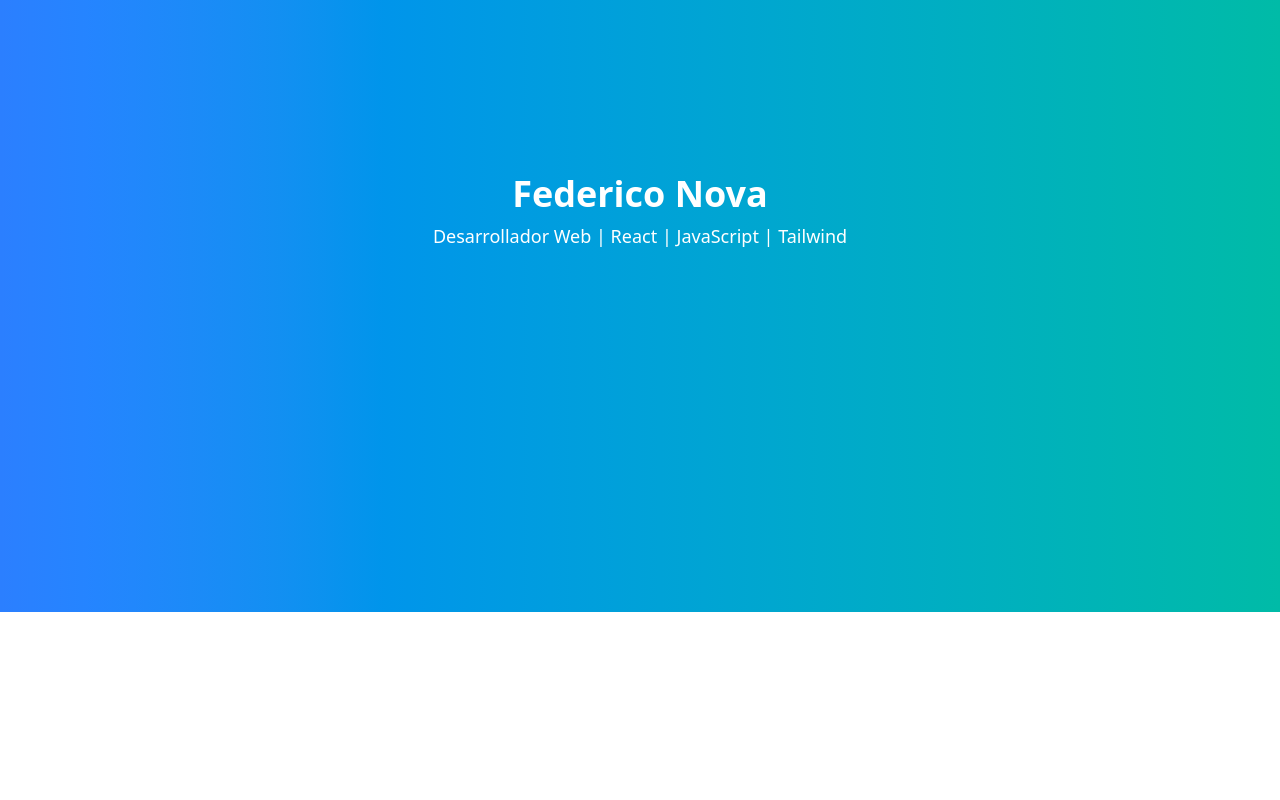
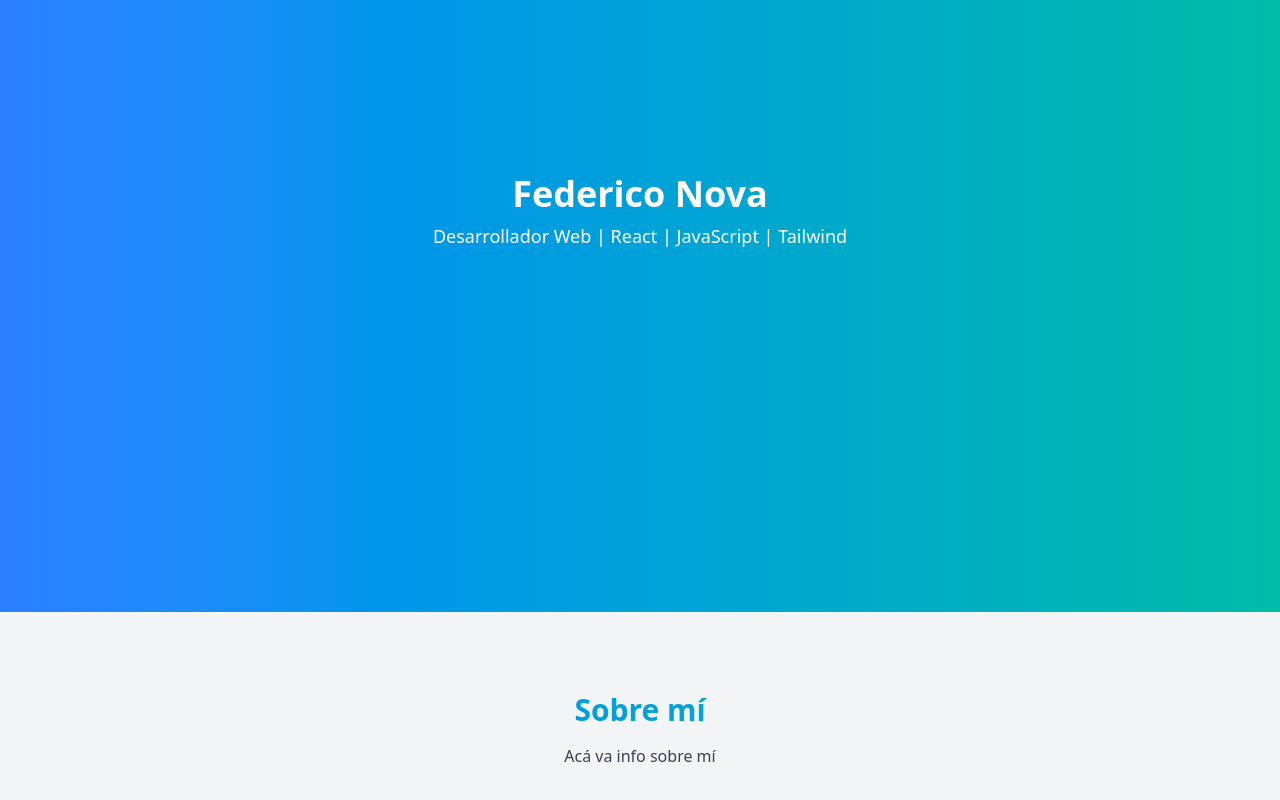
Before and after one commit to feden15/mi-portfolio, a React (Vite) app: page / in a window 1280 px wide. Shown: the part 188-988 px from the top of the page. Before the commit the page ends 800 px from the top, so only its background shows below. Built offline with nearby package versions, Linux system fonts and the light colour scheme.

Commit message:
Creamos section Sobre mí, siguiendo el mismo estilo de diseño

```diff
--- a/src/Portfolio.jsx
+++ b/src/Portfolio.jsx
@@ -24,6 +24,12 @@ const Portfolio = () => {
           <p className="text-lg mt-2 font-light">Desarrollador Web | React | JavaScript | Tailwind</p>
         </section>
 
+        {/* SOBRE MI */}
+        <section className="py-20 px-4 text-center">
+            <h2 className="text-3xl font-bold text-transparent bg-clip-text bg-gradient-to-r from-blue-500 to-teal-500">Sobre mí</h2>
+            <p className="mt-4 max-w-2xl mx-auto text-gray-700">Acá va info sobre mí</p>
+        </section>
+
       </div>
     );
   };
```
